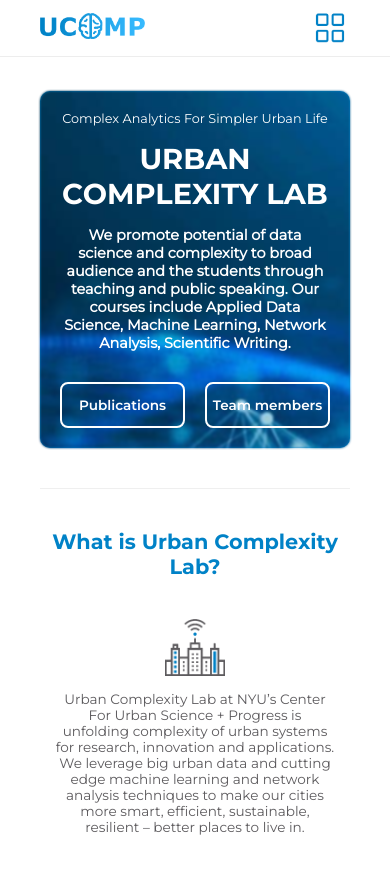
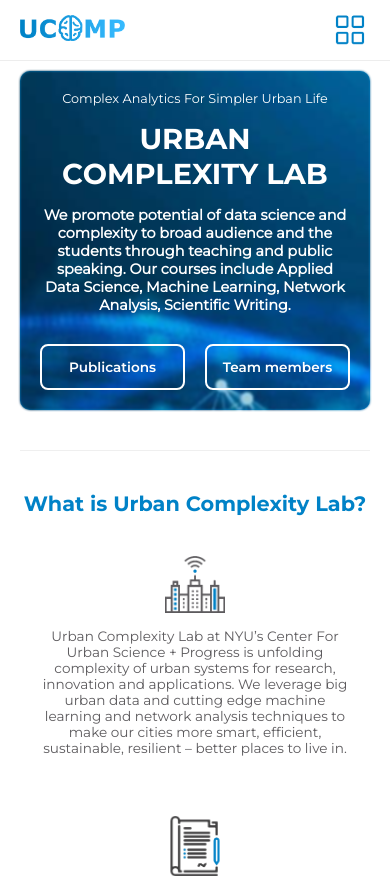
Before and after one commit to alesikivan/ucomp.net, a React (Create React App) app: page / in a window 390 px wide. Shown: the top 878 px of the page. Built offline with nearby package versions, Linux system fonts and the light colour scheme.

Commit message:
Fix (app): upded container styles

```diff
--- a/src/assets/styles/css/particles/header.css
+++ b/src/assets/styles/css/particles/header.css
@@ -112,5 +112,11 @@
     color: #0082C7;
   }
 }
+@media (max-width: 490px) {
+  .main-header {
+    width: calc(100% - 40px);
+    padding: 10px 20px;
+  }
+}
 
 /*# sourceMappingURL=header.css.map */
--- a/src/assets/styles/css/particles/search.css
+++ b/src/assets/styles/css/particles/search.css
@@ -54,7 +54,8 @@
 
 @media (max-width: 490px) {
   .page-search {
-    min-width: 260px;
+    min-width: calc(100% - 8px);
+    max-width: calc(100% - 8px);
   }
   .page-search input::placeholder {
     font-size: 0.9em;
--- a/src/assets/styles/scss/particles/header.scss
+++ b/src/assets/styles/scss/particles/header.scss
@@ -132,3 +132,10 @@
     }
   }
 }
+
+@media (max-width: 490px) {
+  .main-header {
+    width: calc(100% - 40px);
+    padding: 10px 20px;
+  }
+}
--- a/src/assets/styles/scss/particles/search.scss
+++ b/src/assets/styles/scss/particles/search.scss
@@ -65,7 +65,8 @@
 
 @media (max-width: 490px) {
   .page-search {
-    min-width: 260px;
+    min-width: calc(100% - 8px);
+    max-width: calc(100% - 8px);
 
     input {
       &::placeholder {
--- a/src/index.css
+++ b/src/index.css
@@ -56,3 +56,10 @@
 ul li {
   list-style-type: none;
 }
+
+@media (max-width: 490px) {
+  .container {
+    width: calc(100% - 40px);
+    padding: 0 20px;
+  }
+}
```
Also changed, not shown: 5 other files (tests, documents, lock files or other folders).
